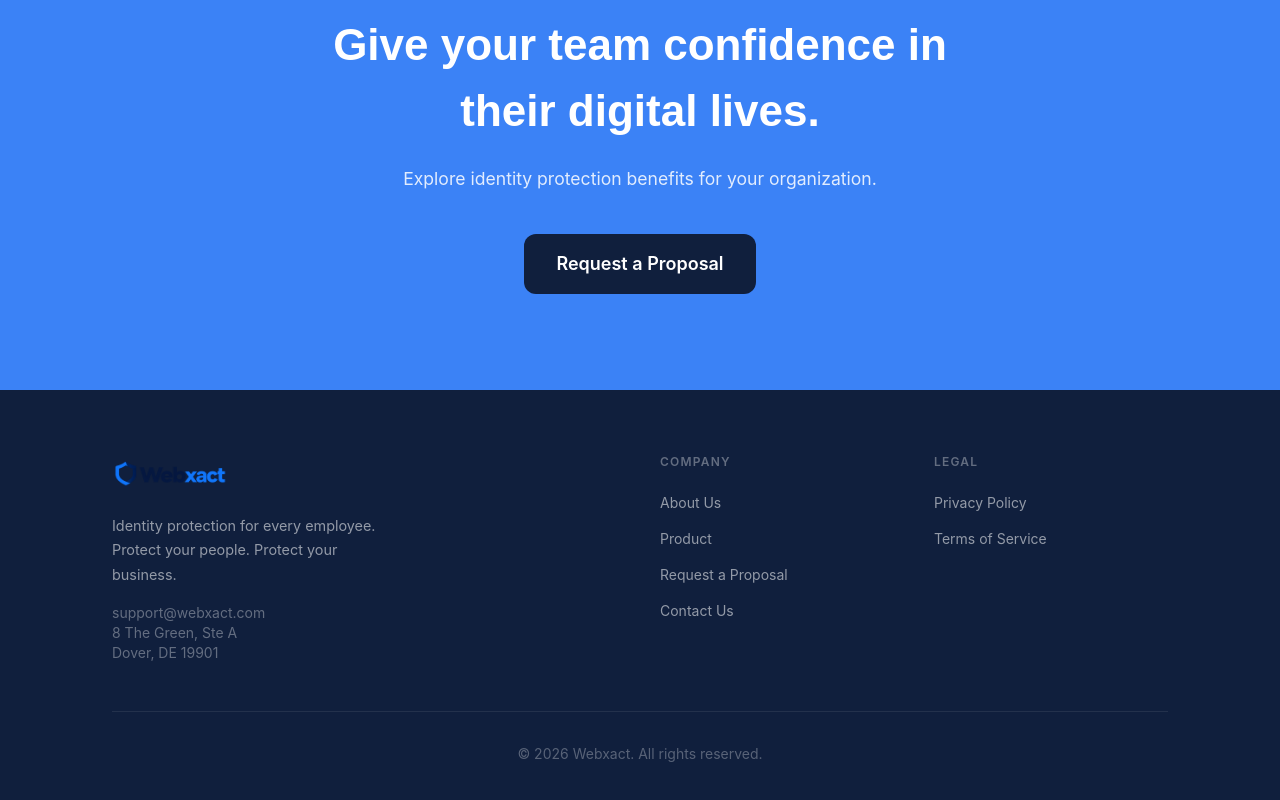
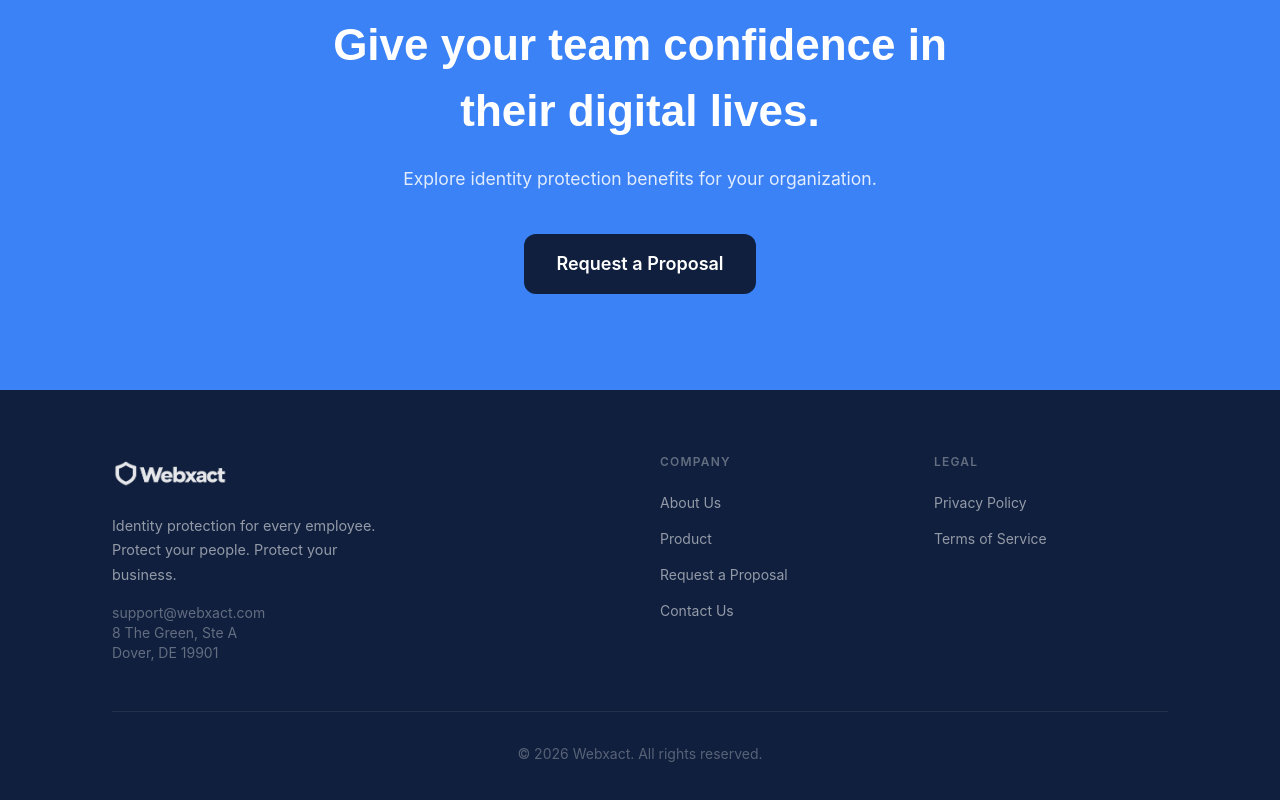
Before and after one commit to Textingman/bume-webxact, a Next.js app: page / in a window 1280 px wide. Shown: the part 3729-4529 px from the top of the page. Built offline with nearby package versions, Linux system fonts and the light colour scheme.

Commit message:
logo: use Blue Shield Wordmark inverted white in footer

```diff
--- a/app/components/Footer.tsx
+++ b/app/components/Footer.tsx
@@ -8,7 +8,15 @@ export default function Footer() {
         <div className="grid md:grid-cols-4 gap-10 mb-12">
           <div className="md:col-span-2">
             <div className="mb-5">
-              <Image src="/logo.png" alt="Webxact" width={150} height={44} className="h-10 w-auto object-contain" />
+              {/* Invert the blue wordmark to white for the dark footer */}
+              <Image
+                src="/logo.png"
+                alt="Webxact"
+                width={160}
+                height={44}
+                className="h-10 w-auto object-contain"
+                style={{ filter: 'brightness(0) invert(1)', opacity: 0.9 }}
+              />
             </div>
             <p style={{ color: 'rgba(255,255,255,0.55)', fontSize: '0.9rem', lineHeight: 1.7, maxWidth: '280px', fontFamily: 'Inter, sans-serif' }}>
               Identity protection for every employee. Protect your people. Protect your business.
```
